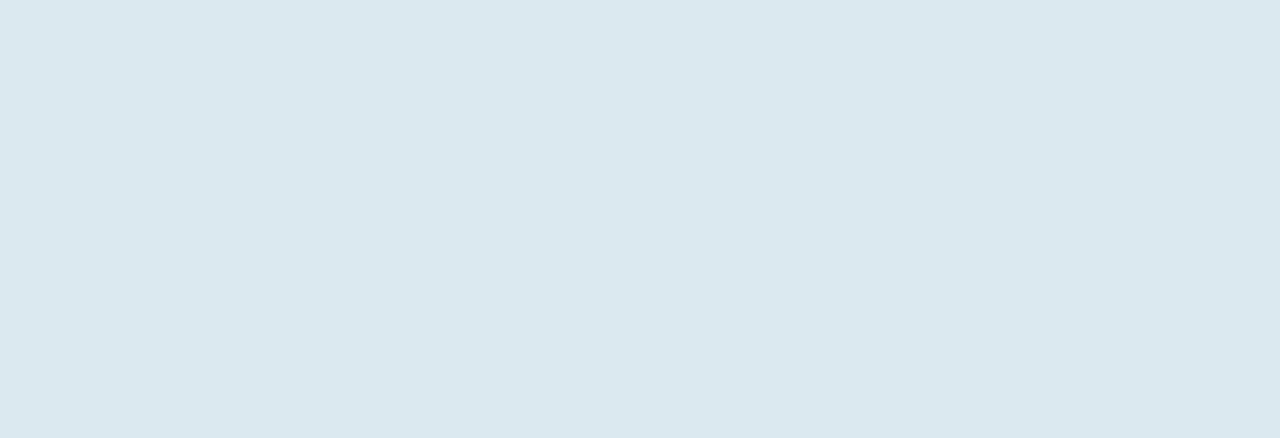
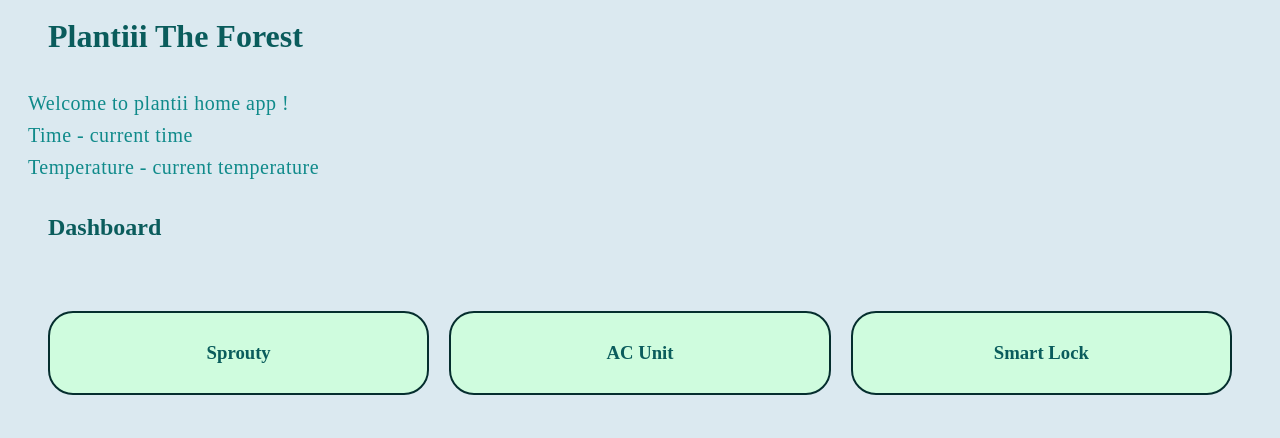
Before and after one commit to Aadi-198/smart_home, a plain HTML site: page index/index.html in a window 1280 px wide. Drawn offline with Linux system fonts and the light colour scheme.

Commit message:
Updates index.html to show a smart devices dashboard

```diff
--- a/index/index.html
+++ b/index/index.html
@@ -5,6 +5,25 @@
         <link rel="stylesheet" href="style.css">
     </head>
     <body>
+        <h1>Plantiii The Forest</h1>
+        <p>Welcome to plantii home app ! <br>
+        Time - current time <br>
+        Temperature - current temperature <br>
+        </p>
+
+        <h2>Dashboard</h2>
+
+        <div class="dashboard-grid">
+    <div class="device-tile">
+        <h3>Sprouty</h3>
+    </div>
+    <div class="device-tile">
+        <h3>AC Unit</h3>
+    </div>
+    <div class="device-tile active">
+        <h3>Smart Lock</h3>
+    </div>
+        </div>
 
     </body>
 </html>
--- a/index/style.css
+++ b/index/style.css
@@ -1,3 +1,48 @@
 body {
     background-color: hsl(200, 40%, 90%);
 }
+h1{
+    color: hsl(180, 80%, 20%);
+    padding: 10px 40px;
+}
+
+h2{
+    color: hsl(180, 80%, 20%);
+    padding: 10px 40px;
+}
+p {
+    color: hsl(180, 80%, 30%);
+    font-size: 20px;
+    line-height:1.6;
+    letter-spacing: 0.5px;
+    margin: 0;
+    padding: 1px 20px
+}
+.dashboard-grid {
+    display: grid;
+    /* Create 3 columns that share space equally */
+    grid-template-columns: repeat(3, 1fr);
+    gap: 20px; /* Space between tiles */
+    padding: 40px;
+}
+
+.device-tile {
+    /* Using your Minty Green for the background */
+    background-color: hsl(140, 90%, 90%);
+    color: hsl(180, 80%, 20%);
+
+    padding: 10px;
+    border-radius: 25px; /* Rounded corners for that premium feel */
+    text-align: center;
+
+    /* A subtle border using your dark teal */
+    border: 2px solid hsl(180, 80%, 10%);
+    transition: transform 0.2s; /* Prepare for the hover effect */
+}
+
+/* The 'Highlight' state you mentioned earlier */
+.device-tile:hover {
+    transform: translateY(5px); /* Lift up slightly when hovered */
+    background-color: hsl(180, 80%, 30%);
+    color: white;
+}
```
